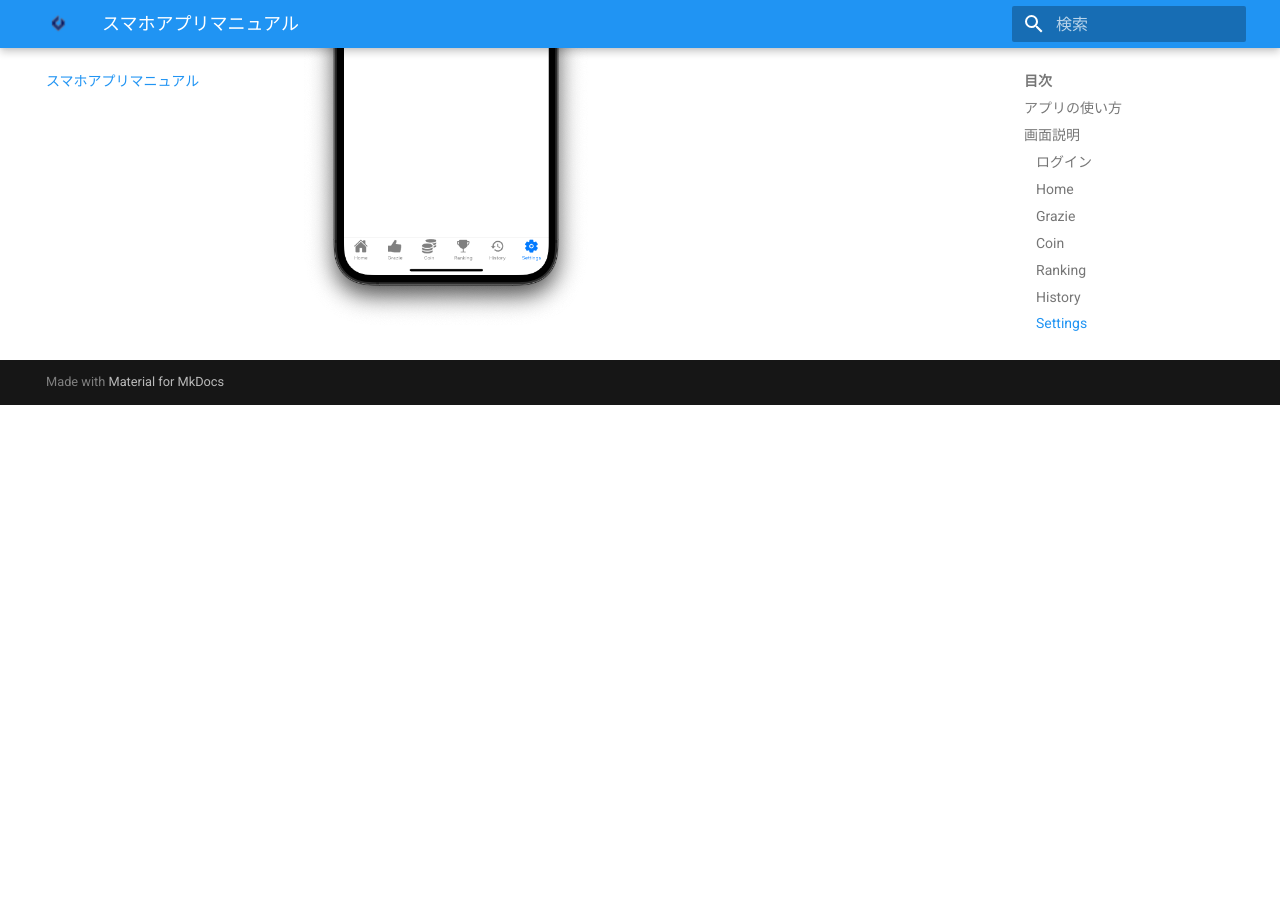
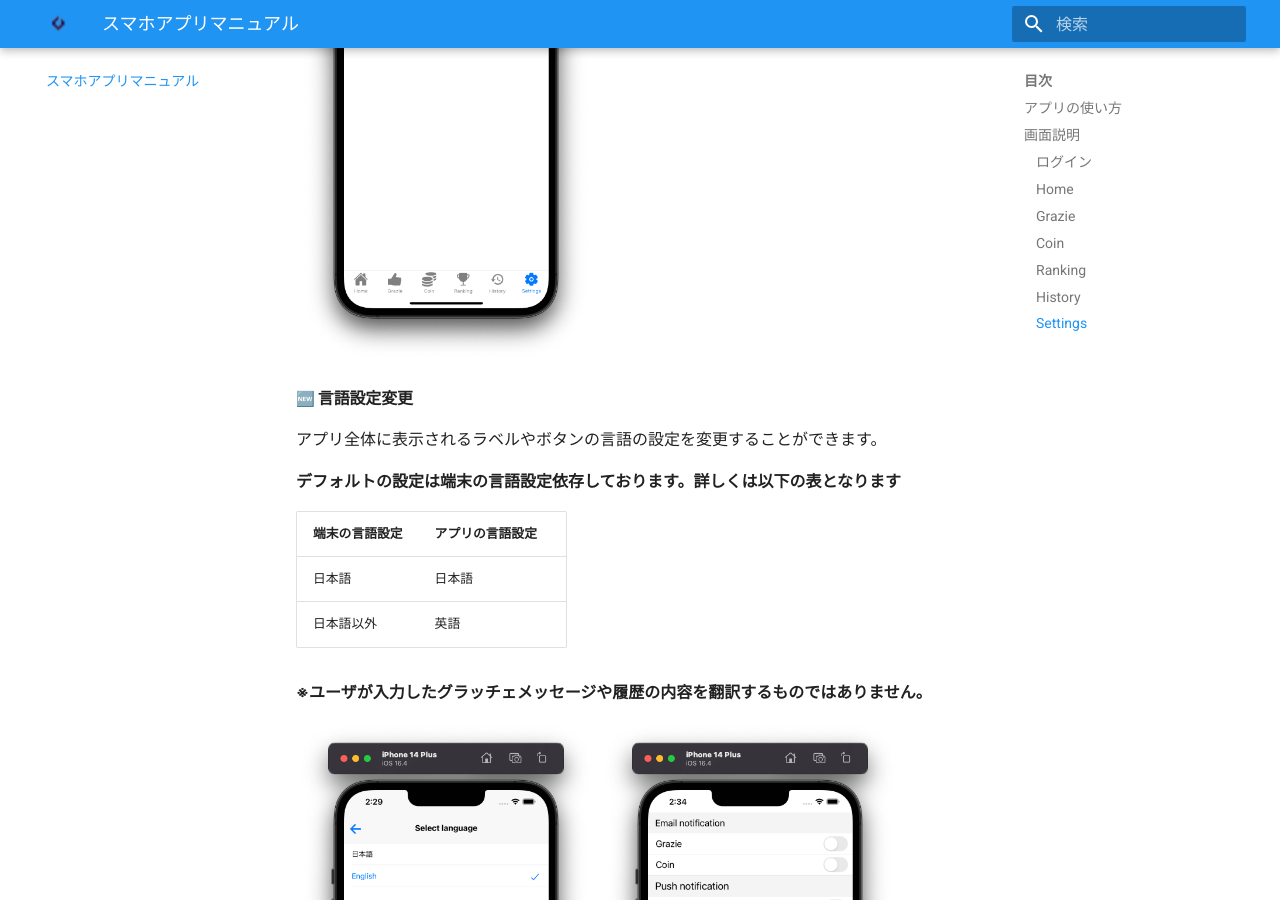
Before and after one commit to valuesoftware/graziecoin-docs, an MkDocs documentation site: the page built from docs/app/index.md, in a window 1280 px wide and 900 px high, scrolled down 12964 px. Built offline with MkDocs 1.6.1 and Material for MkDocs 9.7.7, drawn with Linux system fonts in a browser that asks for light colours; emoji names are drawn with the system emoji font; before the commit the page ends 13369 px from its top, so only the background shows below that; some of the changed text lies outside the part shown.

Commit message:
7月リリース

```diff
--- a/docs/app/index.md
+++ b/docs/app/index.md
@@ -1,16 +1,17 @@
-# Grazie Coin アプリ ヘルプページ！
+# Grazie Coin アプリ ヘルプページ
 
 ## アプリの使い方
 
 1. [ログインする](#ログイン)
-2. [グラッチェする](#グラッチェを送る簡易)
+2. [グラッチェする](#grazie)
 3. [コインを送る](#coin)
-4. [商品を交換する](#商品選択画面)
+4. [商品を交換する](#coin)
 5. [ランキングを見る](#ranking)
 6. [履歴を見る](#history)
 7. [設定を変える](#settings)
-8. [ユーザのプロフィール画像を変更する](#プロフィール画像の変更)
-9. [デフォルトグラッチェメッセージを設定する](#グラッチェメッセージ変更)
+8. [ユーザのプロフィール画像を変更する](#settings)
+9. [デフォルトグラッチェメッセージを設定する](#settings)
+10. :new: [言語を設定する](#settings)
 
 
 ## 画面説明
@@ -183,3 +184,18 @@
 Grazie画面でユーザ名の右隣に表示される👍ボタンをタップした際のデフォルトメッセージを変更できます。
 
 <img alt="デフォルトグラッチェメッセージ" src="img/settings2.png" width="300">
+
+#### :new: 言語設定変更
+アプリ全体に表示されるラベルやボタンの言語の設定を変更することができます。
+
+**デフォルトの設定は端末の言語設定依存しております。詳しくは以下の表となります**
+
+| 端末の言語設定 | アプリの言語設定　|
+| --- | --- |
+| 日本語 | 日本語 |
+| 日本語以外 | 英語 |
+
+**※ユーザが入力したグラッチェメッセージや履歴の内容を翻訳するものではありません。**
+
+<img alt="デフォルトグラッチェメッセージ" src="img/settings3.png" width="300">
+<img alt="デフォルトグラッチェメッセージ" src="img/settings4.png" width="300">
```
Also changed, not shown: docs/releasenote/index.md (+20 -1 lines), docs/管理者機能/groupmaintenance.md (+4 -4 lines), docs/app/img/Home.png, docs/app/img/Home2.png, docs/app/img/Home3.png, docs/app/img/coin2.png, docs/app/img/grazie.png, docs/app/img/settings.png, docs/app/img/settings3.png (added), docs/app/img/settings4.png (added).
